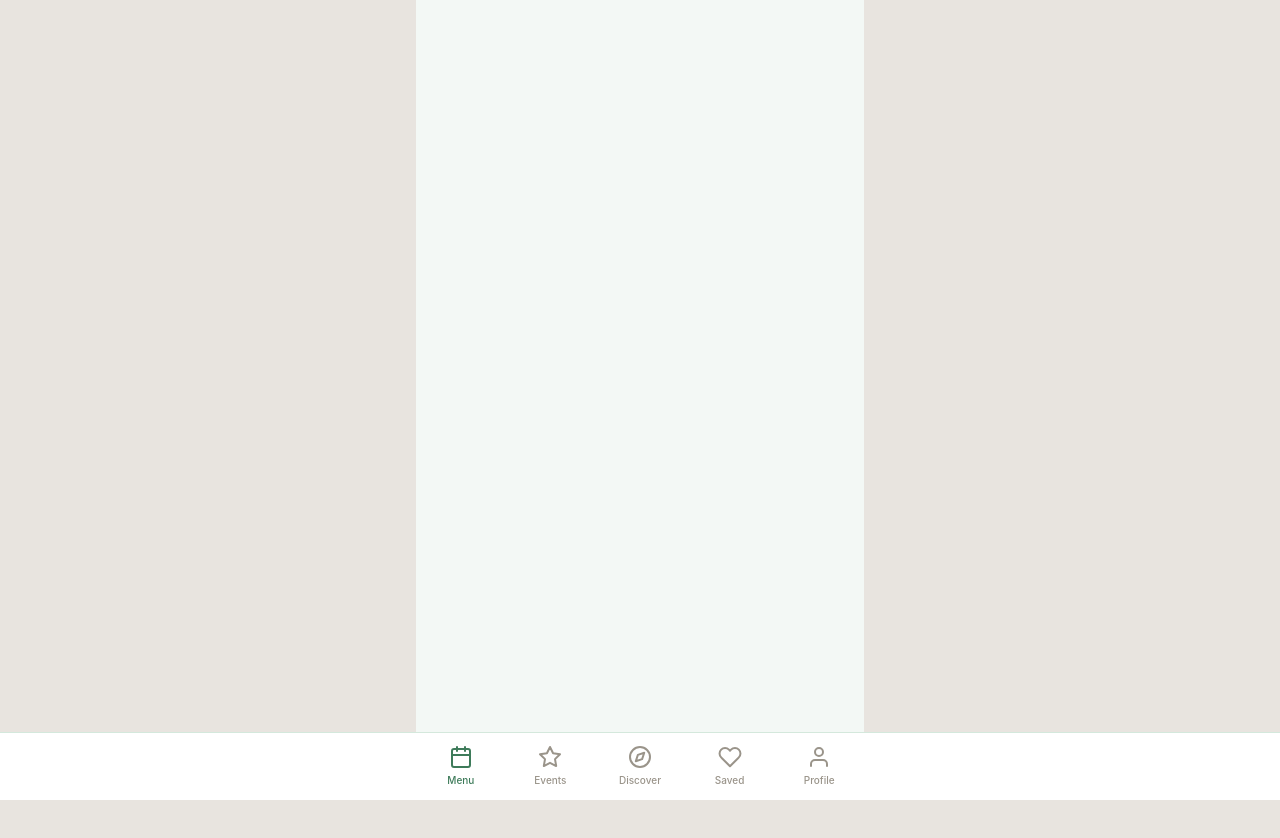
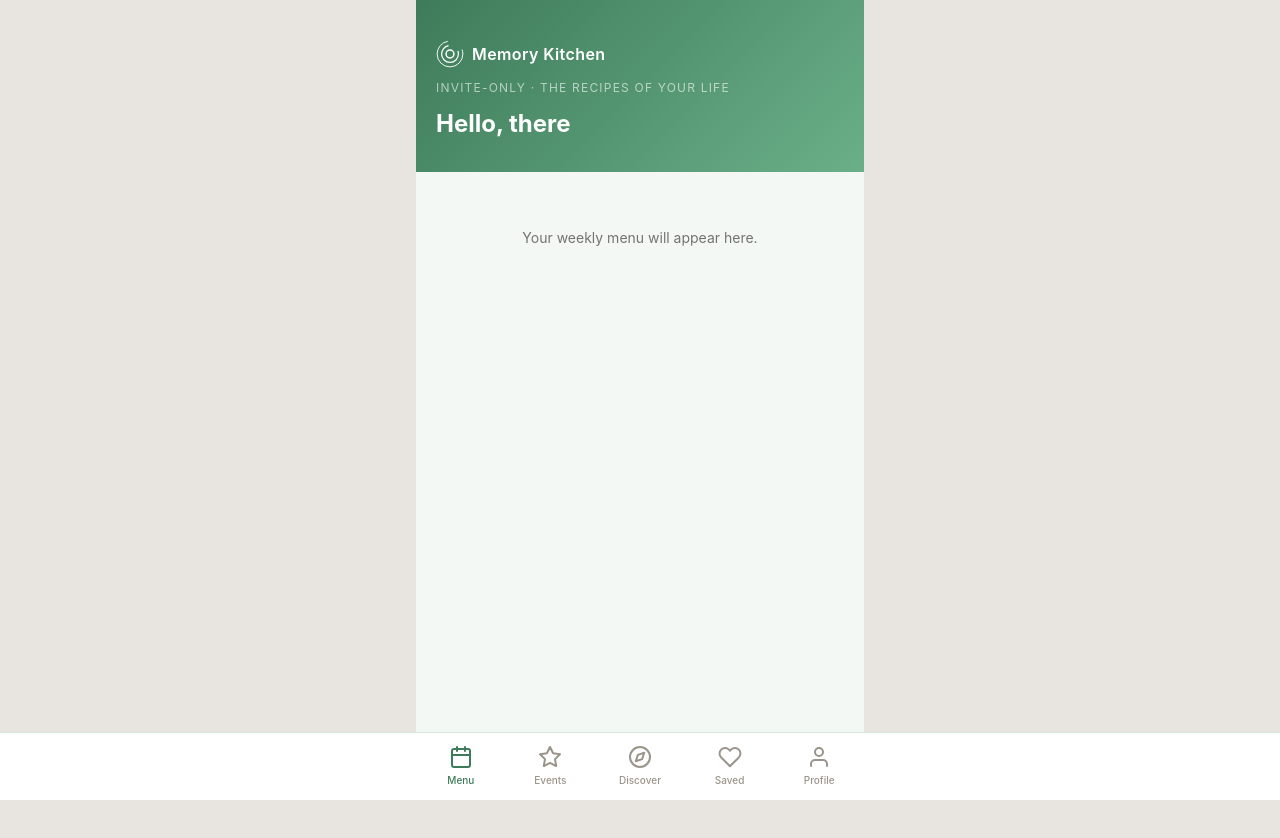
Before and after one commit to ajbp8/peach-a-table, a Next.js app: page / in a window 1280 px wide. Shown: the top 838 px of the page. Built offline with nearby package versions, Linux system fonts and the light colour scheme; no server answers; the database is empty.

Commit message:
Update page.tsx

```diff
--- a/src/app/page.tsx
+++ b/src/app/page.tsx
@@ -1,264 +1,64 @@
 import { createClient } from "@/lib/supabase/server";
-import CreateHousehold from "@/components/CreateHousehold";
-import AddDishForm from "@/components/AddDishForm";
-import Link from "next/link";
-import {
-  mondayOf,
-  addDays,
-  todayStr,
-  WEEKDAY_LABELS,
-  MEAL_TYPES,
-  MEAL_LABELS,
-} from "@/lib/menu";
 
-type RecipeEmbed = {
-  name: string;
-  users: { name: string } | { name: string }[] | null;
-} | null;
-
-type DishRow = {
-  id: string;
-  free_text: string | null;
-  recipes: RecipeEmbed | RecipeEmbed[];
-};
-
-type SlotRow = {
-  id: string;
-  day_date: string;
-  meal_type: string;
-  menu_dishes: DishRow[];
-};
-
-export default async function HomePage({
-  searchParams,
-}: {
-  searchParams: Promise<{ day?: string }>;
-}) {
-  const { day } = await searchParams;
-
-  const supabase = await createClient();
-  const {
-    data: { user },
-  } = await supabase.auth.getUser();
-
-  if (!user) {
-    return null;
-  }
-
-  const [profileResult, membershipResult, recipesResult] = await Promise.all([
-    supabase.from("users").select("name").eq("id", user.id).maybeSingle(),
-    supabase
-      .from("family_members")
-      .select("family_id, families(name)")
-      .eq("user_id", user.id)
-      .limit(1),
-    supabase
-      .from("recipes")
-      .select("id, name")
-      .eq("owner_id", user.id)
-      .order("name"),
-  ]);
-
-  const displayName =
-    profileResult.data?.name || user.email?.split("@")[0] || "there";
-
-  const membershipRow = membershipResult.data?.[0] as
-    | { family_id: string; families: { name: string } | { name: string }[] | null }
-    | undefined;
-
-  if (!membershipRow) {
-    return (
-      <main className="min-h-screen px-5 pt-8 pb-6 bg-[var(--mk-cream)]">
-        <Banner name={displayName} />
-        <div className="mt-4">
-          <CreateHousehold />
-        </div>
-      </main>
-    );
-  }
-
-  const familyId = membershipRow.family_id;
-  const myRecipes = recipesResult.data ?? [];
-
-  const today = todayStr();
-  const weekStart = mondayOf(today);
-  const days = Array.from({ length: 7 }, (_, i) => addDays(weekStart, i));
-  const selectedDay = day && days.includes(day) ? day : today;
-
-  const { data: week } = await supabase
-    .from("menu_weeks")
-    .select("id")
-    .eq("family_id", familyId)
-    .eq("week_start", weekStart)
-    .maybeSingle();
-
-  let slots: SlotRow[] = [];
-  if (week) {
-    const { data: slotRows } = await supabase
-      .from("menu_slots")
-      .select(
-        "id, day_date, meal_type, menu_dishes(id, free_text, recipes(name, users!recipes_owner_id_fkey(name)))"
-      )
-      .eq("week_id", week.id);
-    slots = (slotRows ?? []) as SlotRow[];
-  }
-
-  function dishesFor(dayDate: string, mealType: string) {
-    const slot = slots.find(
-      (s) => s.day_date === dayDate && s.meal_type === mealType
-    );
-    return slot?.menu_dishes ?? [];
-  }
-
-  function dayHasDishes(dayDate: string) {
-    return slots.some(
-      (s) => s.day_date === dayDate && (s.menu_dishes?.length ?? 0) > 0
-    );
-  }
-
-  const selectedDayLabel = new Date(
-    `${selectedDay}T00:00:00`
-  ).toLocaleDateString("en-US", { weekday: "long" });
-
+function RingsLogo({ size = 32, color = "white" }: { size?: number; color?: string }) {
+  const cx = size / 2;
+  const cy = size / 2;
+  const r1 = size * 0.14;
+  const r2 = size * 0.30;
+  const r3 = size * 0.46;
+  const sw1 = size * 0.055;
+  const sw2 = size * 0.044;
+  const sw3 = size * 0.033;
+  const d2 = (2 * Math.PI * r2 * 0.78).toFixed(1);
+  const g2 = (2 * Math.PI * r2 * 0.22).toFixed(1);
+  const d3 = (2 * Math.PI * r3 * 0.78).toFixed(1);
+  const g3 = (2 * Math.PI * r3 * 0.22).toFixed(1);
   return (
-    <main className="min-h-screen px-5 pt-8 pb-6 bg-[var(--mk-cream)]">
-      <Banner name={displayName} />
-
-      <div className="flex items-center justify-between mt-3 mb-2">
-        <h2 className="text-xs font-bold" style={{ color: "#1a1a1a" }}>
-          This week
-        </h2>
-      </div>
-
-      <div className="flex gap-1.5 mb-3.5">
-        {days.map((d) => {
-          const date = new Date(`${d}T00:00:00`);
-          const active = d === selectedDay;
-          const hasDishes = dayHasDishes(d);
-          return (
-            <Link
-              key={d}
-              href={`/?day=${d}`}
-              className="flex-1 rounded-[10px] border text-center py-2"
-              style={{
-                borderColor: active ? "var(--mk-terracotta)" : "var(--mk-border)",
-                background: active ? "#fef9ee" : "white",
-              }}
-            >
-              <div className="text-[9px] font-semibold uppercase text-neutral-500">
-                {WEEKDAY_LABELS[(date.getDay() + 6) % 7]}
-              </div>
-              <div
-                className="text-[10px] font-bold my-0.5"
-                style={{ color: "#1a1a1a" }}
-              >
-                {date.getDate()}
-              </div>
-              <div
-                className="w-1.5 h-1.5 rounded-full mx-auto"
-                style={{
-                  background: hasDishes ? "var(--mk-terracotta)" : "var(--mk-border)",
-                }}
-              />
-            </Link>
-          );
-        })}
-      </div>
-
-      {MEAL_TYPES.map((meal) => {
-        const dishes = dishesFor(selectedDay, meal);
-        return (
-          <div
-            key={meal}
-            className="bg-white rounded-xl p-3 mb-2 border"
-            style={{ borderColor: "var(--mk-border)" }}
-          >
-            <div className="text-[10px] font-semibold uppercase text-neutral-500 mb-1.5">
-              {selectedDayLabel} &middot; {MEAL_LABELS[meal]}
-            </div>
-            {dishes.length === 0 ? (
-              <p className="text-xs text-neutral-400 mb-1">Nothing planned yet.</p>
-            ) : (
-              dishes.map((dish) => {
-                const recipe = Array.isArray(dish.recipes)
-                  ? dish.recipes[0]
-                  : dish.recipes;
-                const ownerObj = recipe
-                  ? Array.isArray(recipe.users)
-                    ? recipe.users[0]
-                    : recipe.users
-                  : null;
-                const owner = ownerObj?.name;
-                const name = recipe?.name ?? dish.free_text ?? "Untitled dish";
-                return (
-                  <div key={dish.id} className="flex items-center gap-2 py-0.5">
-                    <div
-                      className="w-1.5 h-1.5 rounded-full shrink-0"
-                      style={{ background: "var(--mk-terracotta)" }}
-                    />
-                    <div>
-                      <div
-                        className="text-xs font-medium"
-                        style={{ color: "#1a1a1a" }}
-                      >
-                        {name}
-                      </div>
-                      {owner && owner !== displayName && (
-                        <div className="text-[10px] text-neutral-400">
-                          {owner}&apos;s recipe
-                        </div>
-                      )}
-                    </div>
-                  </div>
-                );
-              })
-            )}
-            <AddDishForm dayDate={selectedDay} mealType={meal} recipes={myRecipes} />
-          </div>
-        );
-      })}
-    </main>
-  );
-}
-
-function PotIcon() {
-  return (
-    <svg
-      width="22"
-      height="22"
-      viewBox="0 0 32 32"
-      fill="none"
-      stroke="white"
-      strokeWidth="2.2"
-      strokeLinecap="round"
-      strokeLinejoin="round"
-    >
-      <path d="M8 13h16v9.5a4 4 0 0 1-4 4H12a4 4 0 0 1-4-4V13z" />
-      <path d="M12 13v-3a4 4 0 0 1 8 0v3" />
-      <path d="M4 16h4M24 16h4" />
-      <path d="M13 20c1 1.5 5 1.5 6 0" />
+    <svg width={size} height={size} viewBox={`0 0 ${size} ${size}`} fill="none" aria-hidden>
+      <circle cx={cx} cy={cy} r={r1} stroke={color} strokeWidth={sw1} />
+      <circle cx={cx} cy={cy} r={r2} stroke={color} strokeWidth={sw2}
+        strokeDasharray={`${d2} ${g2}`} strokeDashoffset={size * 0.12} />
+      <circle cx={cx} cy={cy} r={r3} stroke={color} strokeWidth={sw3}
+        strokeDasharray={`${d3} ${g3}`} strokeDashoffset={size * 0.18} />
     </svg>
   );
 }
 
-function Banner({ name }: { name: string }) {
-  const hour = new Date().getHours();
-  const greeting =
-    hour < 12 ? "Good morning," : hour < 18 ? "Good afternoon," : "Good evening,";
+export default async function HomePage() {
+  const supabase = await createClient();
+  const { data: { user } } = await supabase.auth.getUser();
+
+  const { data: profile } = await supabase
+    .from("users")
+    .select("name")
+    .eq("id", user?.id ?? "")
+    .maybeSingle();
+
+  const displayName = profile?.name || user?.email?.split("@")[0] || "there";
+
   return (
-    <div
-      className="rounded-2xl p-4 text-white"
-      style={{ background: "linear-gradient(135deg, #c8860a 0%, #e8a832 100%)" }}
-    >
-      <div className="flex items-center gap-2 mb-3 opacity-95">
-        <PotIcon />
-        <span className="text-sm font-bold tracking-wide">Memory Kitchen</span>
+    <main className="min-h-screen bg-[var(--mk-cream)]">
+      <div
+        className="px-5 pt-10 pb-8"
+        style={{ background: "linear-gradient(135deg, #3E7B5A 0%, #6AAF88 100%)" }}
+      >
+        <div className="flex items-center gap-2 mb-3">
+          <RingsLogo size={28} color="white" />
+          <span className="text-white font-semibold text-base tracking-wide">Memory Kitchen</span>
+        </div>
+        <p className="text-white/60 text-xs tracking-widest uppercase mb-1">
+          Invite-only · the recipes of your life
+        </p>
+        <h1 className="text-white text-2xl font-bold mt-3">
+          Hello, {displayName}
+        </h1>
       </div>
-      <div className="text-[11px] opacity-80 mb-0.5">{greeting}</div>
-      <div className="text-base font-extrabold mb-1">{name} 👋</div>
-      <div className="text-[10px] opacity-75 leading-relaxed">
-        Invite-only &middot; the recipes of your life
+
+      <div className="px-5 pt-6">
+        <p className="text-sm text-neutral-500 text-center mt-8">
+          Your weekly menu will appear here.
+        </p>
       </div>
-    </div>
+    </main>
   );
 }
```
